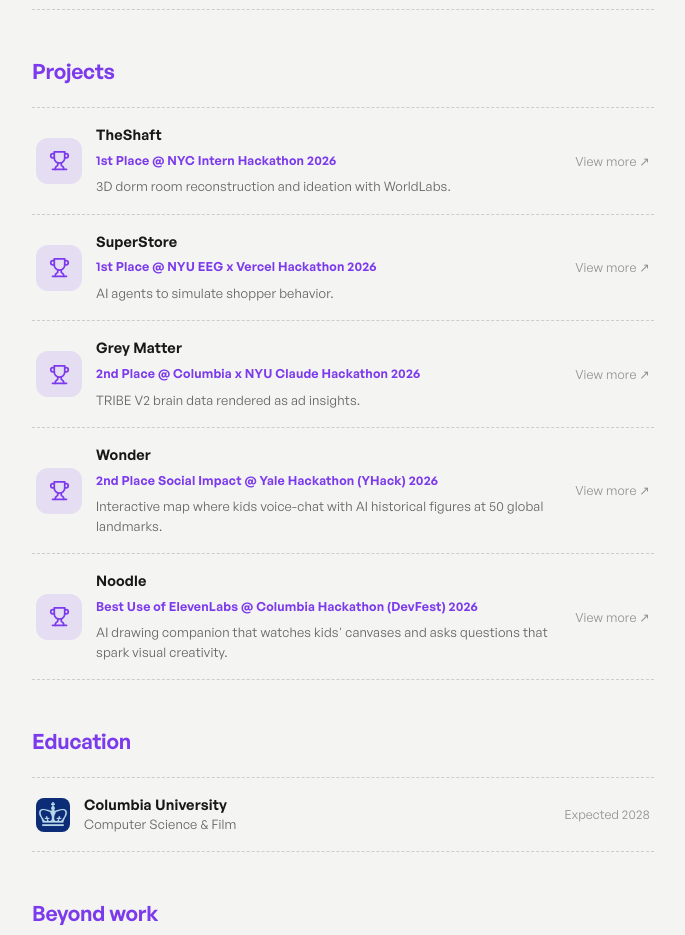
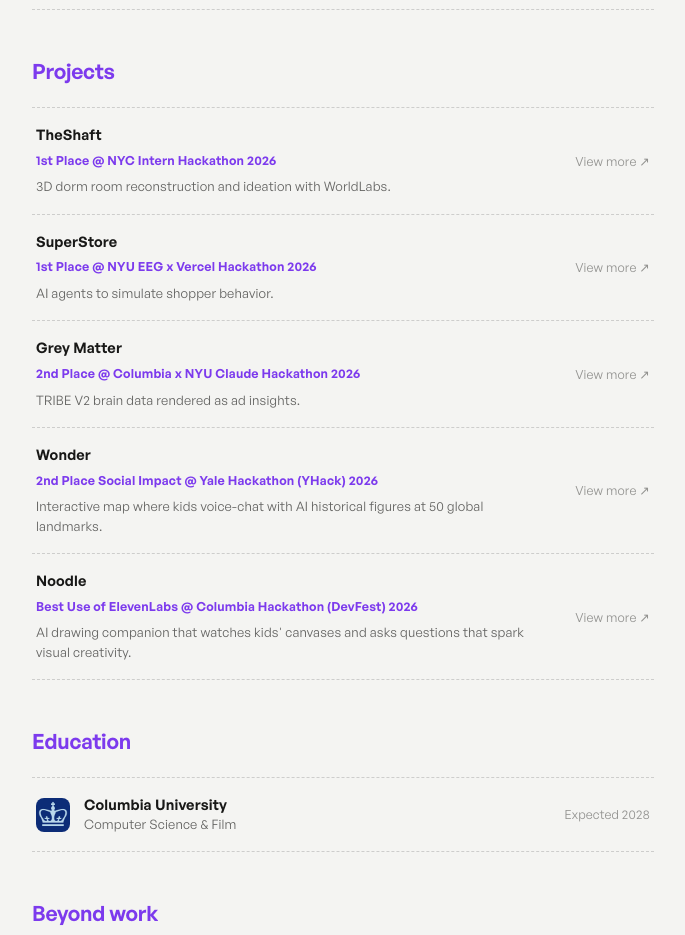
Before and after one commit to jessie-qs-li/portfolio, a Next.js app: page / in a window 1280 px wide. Shown: the part 1280-2215 px from the top of the page, without its empty margins (476-1161 px from the left). Built offline with nearby package versions, Linux system fonts and the light colour scheme; no server answers.

Commit message:
Remove project trophy tiles; rely on statement for win emphasis

```diff
--- a/app/globals.css
+++ b/app/globals.css
@@ -174,13 +174,6 @@
   flex-shrink: 0;
 }
 .row-icon { width: 19px; height: 19px; color: var(--icon); flex-shrink: 0; }
-.win-tile {
-  width: 46px; height: 46px; border-radius: 12px; flex-shrink: 0;
-  display: flex; align-items: center; justify-content: center;
-  background: color-mix(in srgb, var(--accent) 12%, transparent);
-  color: var(--accent);
-}
-.win-tile svg { width: 21px; height: 21px; }
 .row-body { min-width: 0; flex: 1; }
 .row-title { font-size: 14.5px; font-weight: 600; letter-spacing: 0.01em; line-height: 1.35; }
 .row-title a:hover { text-decoration: underline; text-underline-offset: 3px; }
--- a/app/page.tsx
+++ b/app/page.tsx
@@ -125,9 +125,6 @@
             <div className="row-list">
               {PROJECTS.map(p => (
                 <div className="cv-row" key={p.name}>
-                  <div className="win-tile" aria-hidden>
-                    <svg viewBox="0 0 24 24" fill="none" stroke="currentColor" strokeWidth="2" strokeLinecap="round" strokeLinejoin="round"><path d="M6 9H4.5a2.5 2.5 0 0 1 0-5H6"/><path d="M18 9h1.5a2.5 2.5 0 0 0 0-5H18"/><path d="M4 22h16"/><path d="M10 14.66V17c0 .55-.47.98-.97 1.21C7.85 18.75 7 20.24 7 22"/><path d="M14 14.66V17c0 .55.47.98.97 1.21C16.15 18.75 17 20.24 17 22"/><path d="M18 2H6v7a6 6 0 0 0 12 0V2Z"/></svg>
-                  </div>
                   <div className="row-body">
                     <div className="row-title"><a href={p.url} target="_blank" rel="noopener">{p.name}</a></div>
                     {p.award && <div className="row-award">{p.award}</div>}
```
